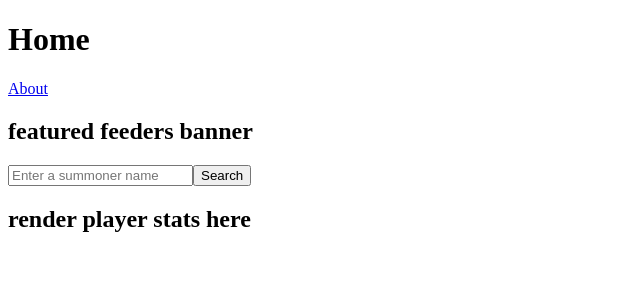
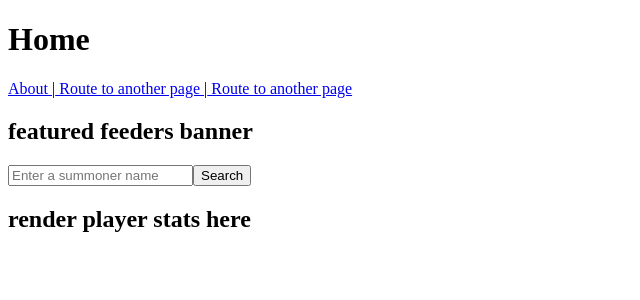
Before and after one commit to allenjp/IntGG, a React app: page / in a window 1280 px wide. Shown: the top 300 px of the page, without its empty margins (0-640 px from the left). Built offline with nearby package versions, Linux system fonts and the light colour scheme.

Commit message:
Route templates + README update

```diff
--- a/client/pages/About.jsx
+++ b/client/pages/About.jsx
@@ -7,6 +7,7 @@ class About extends React.Component {
       <div>
         <h1>About</h1>
         <Link to="/">Home</Link>
+        <h2>sample about page</h2>
       </div>
     )
   }
--- a/client/pages/Home.jsx
+++ b/client/pages/Home.jsx
@@ -7,7 +7,13 @@ class Home extends React.Component {
     return (
       <div>
         <h1>Home</h1>
-        <Link to="/about">About</Link>
+        <div>
+          <Link to="/about"> About </Link>
+          |
+          <Link to="/"> Route to another page </Link>
+          |
+          <Link to="/"> Route to another page </Link>
+        </div>
         <h2>featured feeders banner</h2>
         <Search />
       </div>
```
Also changed, not shown: 1 other file (tests, documents, lock files or other folders).
